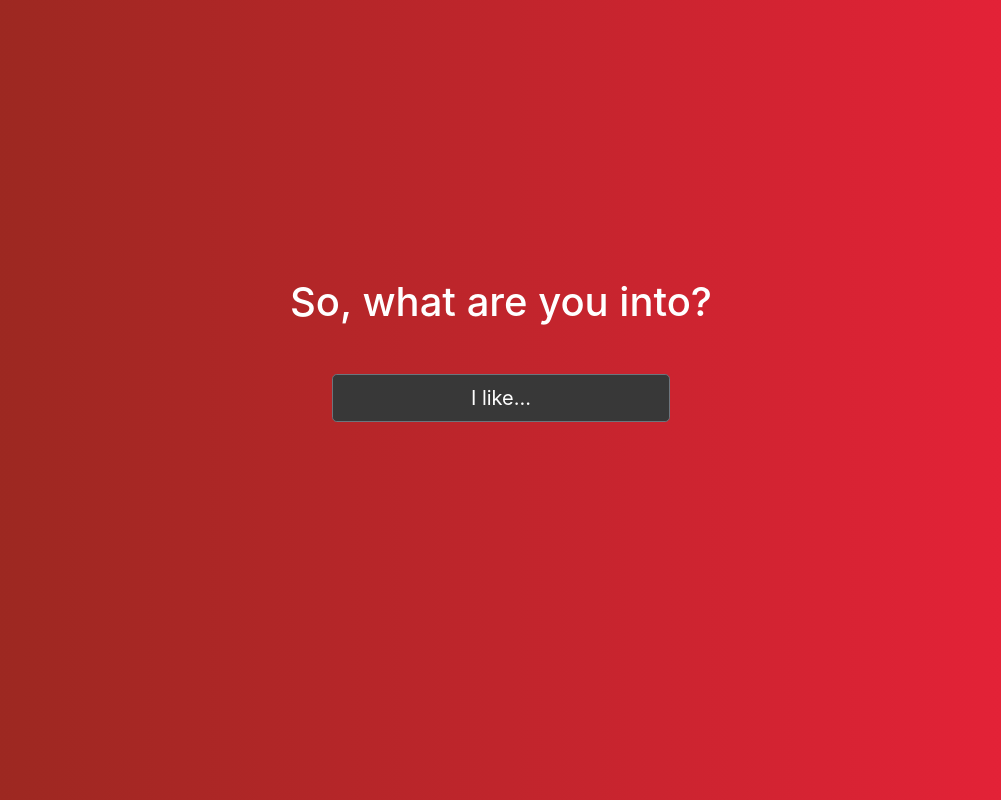
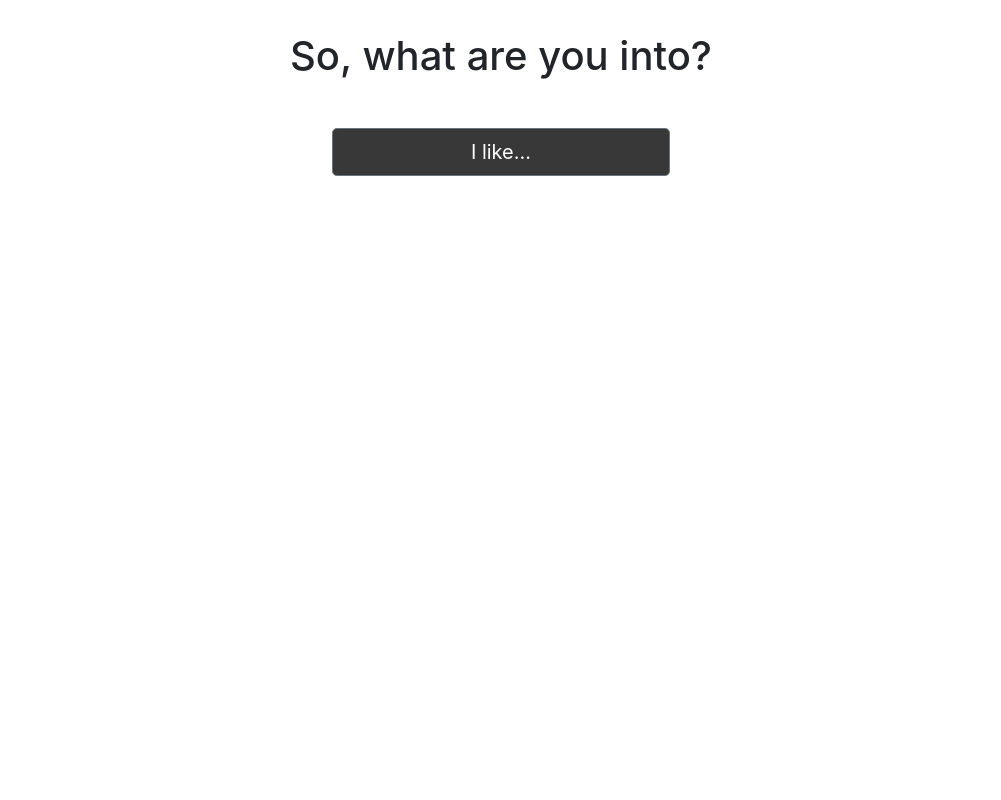
Before and after one commit to sebknight/what-are-you-into, a plain HTML site: page index.html in a window 1280 px wide. Shown: the whole page, without its empty margins (139-1140 px from the left). Drawn offline with nearby package versions, Linux system fonts and the light colour scheme.

Commit message:
css prefixes

```diff
--- a/style.css
+++ b/style.css
@@ -1,12 +1,3 @@
-html, body {
-  height: 100%;
-  width: 100%;
-  background: #ED213A;  /* fallback for old browsers */
-  background: -webkit-linear-gradient(to right, #93291E, #ED213A);  /* Chrome 10-25, Safari 5.1-6 */
-  background: linear-gradient(to right, #93291E, #ED213A); /* W3C, IE 10+/ Edge, Firefox 16+, Chrome 26+, Opera 12+, Safari 7+ */
-  color: white;
-}
-
 .btn {
   margin: 2em;
   width: 80%;
@@ -19,20 +10,29 @@ html, body {
 }
 
 .container-fluid {
+  display: -webkit-box;
+  display: -ms-flexbox;
   display: flex;
   height: 100%;
   width: 100%;
-  box-sizing: border-box;
+  -webkit-box-sizing: border-box;
+          box-sizing: border-box;
   text-align: center;
-  justify-content: center;
+  -webkit-box-pack: center;
+      -ms-flex-pack: center;
+          justify-content: center;
 }
 
 .col {
+  display: -webkit-box;
+  display: -ms-flexbox;
   display: flex;
   height: 100%;
   width: 100%;
   padding: 2em;
-  align-items: center;
+  -webkit-box-align: center;
+      -ms-flex-align: center;
+          align-items: center;
 }
 
 #output {
```
